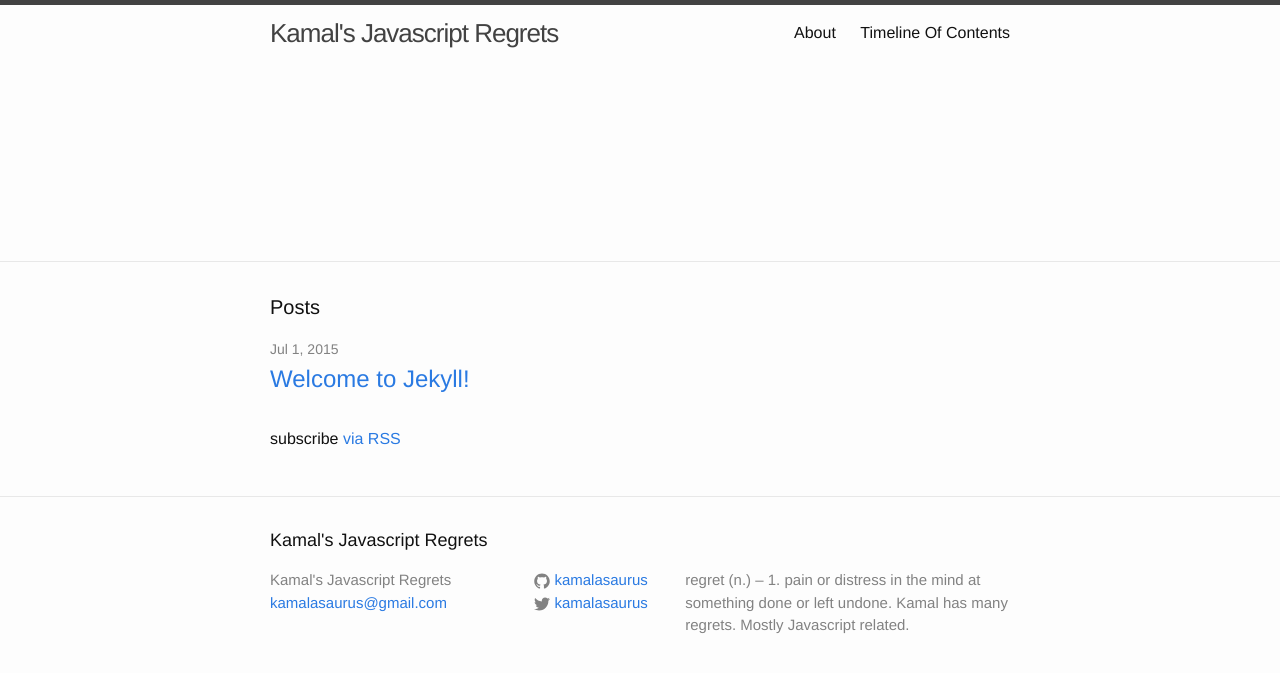
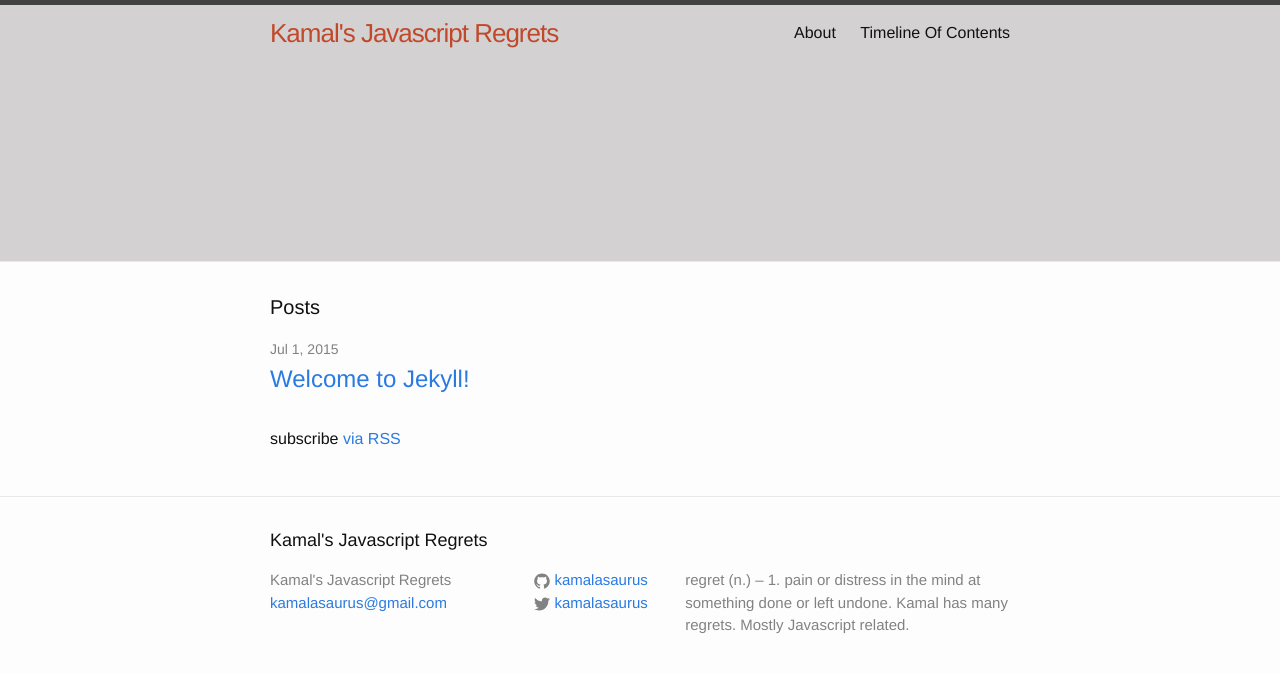
Before and after one commit to kamalasaurus/kamalasaurus.github.io, a Jekyll site: the page built from index.html, in a window 1280 px wide. Shown: the top 673 px of the page. Built offline with Jekyll 4.4.1, drawn with Linux system fonts in a browser that asks for light colours.

Commit message:
temp colors

```diff
--- a/_sass/_layout.scss
+++ b/_sass/_layout.scss
@@ -5,6 +5,7 @@
     border-top: 5px solid $grey-color-dark;
     border-bottom: 1px solid $grey-color-light;
     min-height: 256px;
+    background-color: #d3d1d2;
 
     // Positioning context for the mobile navigation icon
     position: relative;
@@ -17,10 +18,12 @@
     margin-bottom: 0;
     float: left;
 
-    &,
-    &:visited {
-        color: $grey-color-dark;
-    }
+    color: #c1492a;
+
+    // &,
+    // &:visited {
+    //     color: $grey-color-dark;
+    // }
 }
 
 .site-nav {
```
